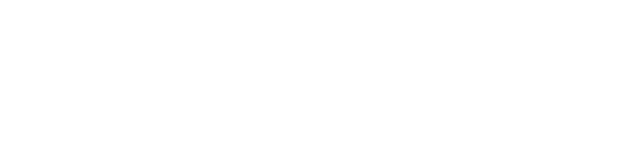
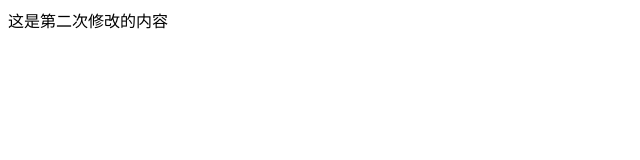
Before and after one commit to hardykay/gitproject, a plain HTML site: page index.html in a window 1280 px wide. Shown: the whole page, without its empty margins (0-640 px from the left). Drawn offline with Linux system fonts and the light colour scheme.

Commit message:
第二次修改

```diff
--- a/index.html
+++ b/index.html
@@ -5,6 +5,6 @@
 	<title>学习git总结</title>
 </head>
 <body>
-
+	这是第二次修改的内容
 </body>
 </html>
```
